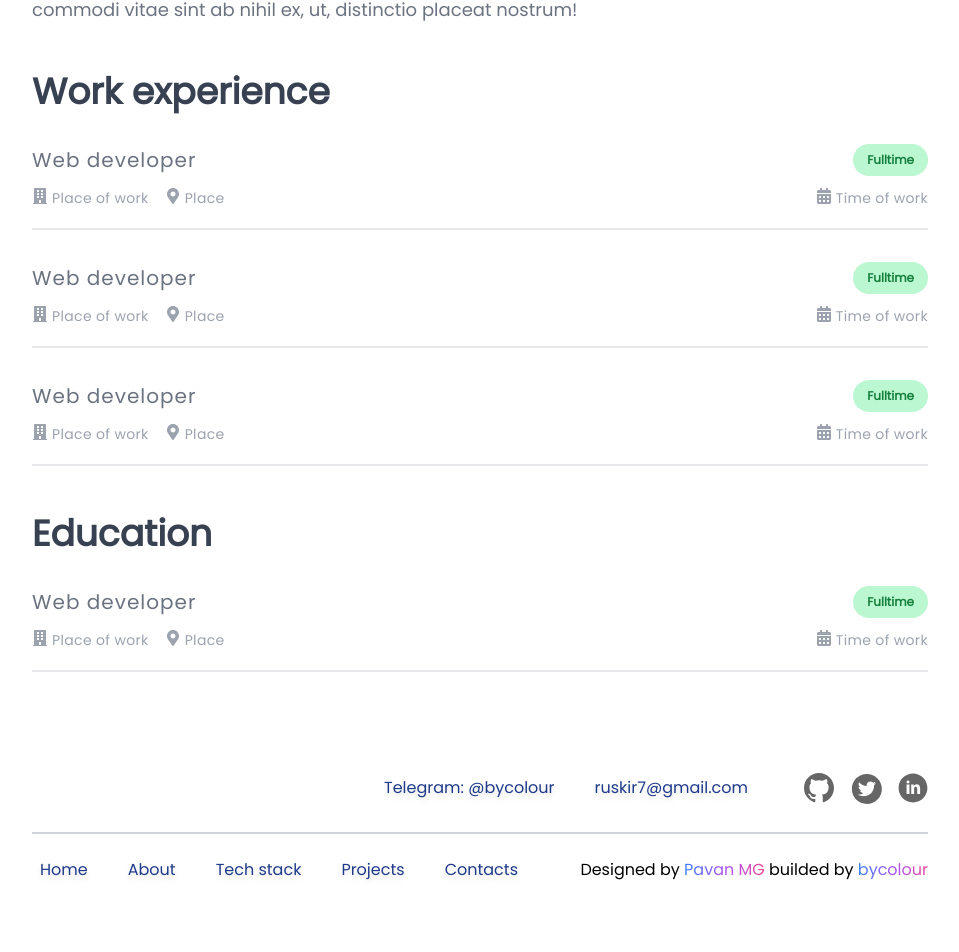
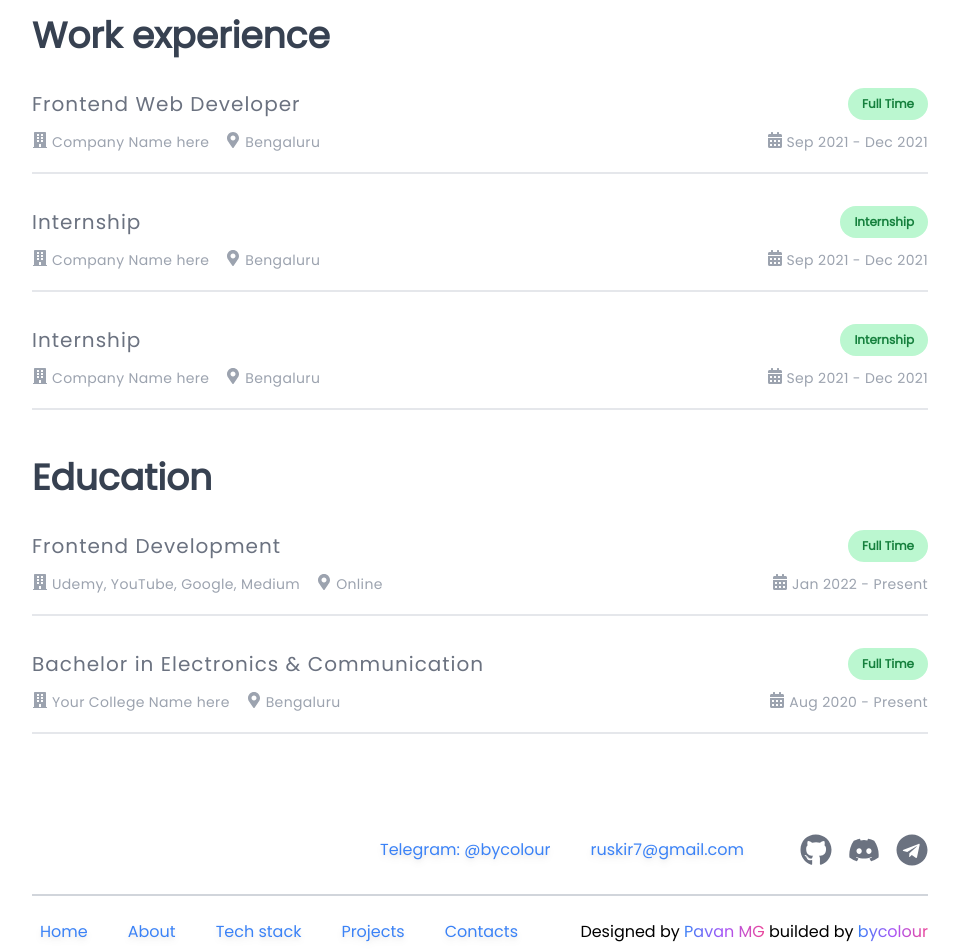
Before and after one commit to bycolour2/portfolio, a React (Vite) app: page /about in a window 1280 px wide. Shown: the part 376-1328 px from the top of the page, without its empty margins (160-1119 px from the left). Before the commit the page ends 1282 px from the top, so only its background shows below. Built offline with nearby package versions, Linux system fonts and the light colour scheme; what prettier-plugin-tailwindcss would draw is missing.

Commit message:
feat: adjusted for details info

```diff
--- a/src/components/Footer.tsx
+++ b/src/components/Footer.tsx
@@ -1,5 +1,6 @@
 import { NavLink } from 'react-router-dom';
 
+import { contactDetails, socialMediaUrl } from '../Details';
 import { Socials } from './Socials';
 
 export const Footer = () => {
@@ -7,19 +8,24 @@ export const Footer = () => {
     <footer className="flex flex-col justify-center bg-white">
       <div className="mx-auto w-[70%]">
         <div className="mb-4 flex flex-row items-center justify-end border-b-2 border-gray-300 pt-4 pb-6">
-          {/* <div className="text-slate-700 opacity-90">
+          {/* <div className="flex flex-col items-center justify-center text-slate-700 opacity-90">
             <span className="text-2xl font-bold">{'{696}'}</span>
-            <br />
             <span className="text-md font-bold">bycolour</span>
           </div> */}
           <div className="flex flex-row items-center justify-center gap-12">
             <div className="flex flex-row items-center justify-center gap-6">
-              <p className="p-2 text-base font-medium text-blue-900 drop-shadow-md hover:text-blue-700">
-                Telegram: @bycolour
-              </p>
-              <p className="p-2 text-base font-medium text-blue-900 drop-shadow-md hover:text-blue-700">
-                ruskir7@gmail.com
-              </p>
+              <div className="p-2 text-base font-medium text-blue-500 drop-shadow-md">
+                Telegram:{' '}
+                <a href={socialMediaUrl.telegram} className="hover:text-blue-900">
+                  {contactDetails.telegram}
+                </a>
+              </div>
+              <a
+                href="mailto:ruskir7@gmail.com"
+                className="p-2 text-base font-medium text-blue-500 drop-shadow-md hover:text-blue-900"
+              >
+                {contactDetails.email}
+              </a>
             </div>
             <Socials />
           </div>
@@ -28,31 +34,31 @@ export const Footer = () => {
           <div className="flex flex-row gap-6">
             <NavLink
               to={'/'}
-              className="p-2 text-base font-medium text-blue-900 drop-shadow-md hover:text-blue-700"
+              className="p-2 text-base font-medium text-blue-500 drop-shadow-md hover:text-blue-900"
             >
               Home
             </NavLink>
             <NavLink
               to={'/about'}
-              className="p-2 text-base font-medium text-blue-900 drop-shadow-md hover:text-blue-700"
+              className="p-2 text-base font-medium text-blue-500 drop-shadow-md hover:text-blue-900"
             >
               About
             </NavLink>
             <NavLink
               to={'/tech'}
-              className="p-2 text-base font-medium text-blue-900 drop-shadow-md hover:text-blue-700"
+              className="p-2 text-base font-medium text-blue-500 drop-shadow-md hover:text-blue-900"
             >
               Tech stack
             </NavLink>
             <NavLink
               to={'/projects'}
-              className="p-2 text-base font-medium text-blue-900 drop-shadow-md hover:text-blue-700"
+              className="p-2 text-base font-medium text-blue-500 drop-shadow-md hover:text-blue-900"
             >
               Projects
             </NavLink>
             <NavLink
               to={'/contacts'}
-              className="p-2 text-base font-medium text-blue-900 drop-shadow-md hover:text-blue-700"
+              className="p-2 text-base font-medium text-blue-500 drop-shadow-md hover:text-blue-900"
             >
               Contacts
             </NavLink>
--- a/src/components/NavBar.tsx
+++ b/src/components/NavBar.tsx
@@ -5,9 +5,8 @@ import { Socials } from './Socials';
 export const NavBar = () => {
   return (
     <header className="container mx-auto flex max-w-[70%] justify-between py-4">
-      <div className="bg-gradient-to-r from-blue-500 via-purple-500 to-pink-500 bg-clip-text text-transparent">
+      <div className="flex flex-col items-center justify-center bg-gradient-to-r from-blue-500 via-purple-500 to-pink-500 bg-clip-text text-transparent">
         <span className="text-3xl font-bold">{'{696}'}</span>
-        <br />
         <span className="text-lg font-bold">bycolour</span>
       </div>
       <nav className="flex flex-row items-center justify-center gap-12">
--- a/src/components/Socials.tsx
+++ b/src/components/Socials.tsx
@@ -1,19 +1,47 @@
+import {
+  FaDiscord,
+  FaGithub,
+  FaInstagram,
+  FaLinkedin,
+  FaTelegram,
+  FaTwitter,
+} from 'react-icons/fa';
+
 import GitHub from '../assets/svg/GitHub.svg';
 import LinkedIn from '../assets/svg/LinkedIn.svg';
 import Twitter from '../assets/svg/Twitter.svg';
+import { socialMediaUrl } from '../Details';
 
 export const Socials = () => {
   return (
-    <div className="flex flex-row items-center gap-4">
-      <a href="https://github.com/bycolour2" target="_blank" rel="noreferrer">
-        <img src={GitHub} alt="github" />
+    <div className="flex flex-row items-center gap-4 text-gray-500">
+      <a
+        href={socialMediaUrl.github}
+        target="_blank"
+        rel="noreferrer"
+        className="hover:text-gray-700"
+      >
+        <FaGithub size={32} className="hover:drop-shadow-md" />
       </a>
-      <a href="/" target="_blank" rel="noreferrer">
-        <img src={Twitter} alt="github" />
+      <a
+        href={socialMediaUrl.discord}
+        target="_blank"
+        rel="noreferrer"
+        className="hover:text-gray-700"
+      >
+        <FaDiscord size={32} className="hover:drop-shadow-md" />
       </a>
-      <a href="/" target="_blank" rel="noreferrer">
-        <img src={LinkedIn} alt="github" />
+      <a
+        href={socialMediaUrl.telegram}
+        target="_blank"
+        rel="noreferrer"
+        className="hover:text-gray-700"
+      >
+        <FaTelegram size={32} className="hover:drop-shadow-md" />
       </a>
+      {/* <a href={socialMediaUrl.linkdein} target="_blank" rel="noreferrer" className="hover:text-gray-700">
+        <FaLinkedin size={32} className="hover:drop-shadow-md" />
+      </a> */}
     </div>
   );
 };
--- a/src/pages/About.tsx
+++ b/src/pages/About.tsx
@@ -1,112 +1,78 @@
 import { FaBuilding, FaCalendarAlt, FaMapMarkerAlt } from 'react-icons/fa';
+
+import { educationDetails, personalDetails, workDetails } from '../Details';
 
 export const About = () => {
   return (
-    <>
     <main className="container mx-auto max-w-[70%] bg-white pt-16 pb-20">
       <section>
         <h1 className="text-4xl font-bold text-gray-700">About me</h1>
         <p className="max-w-3xl pt-8 pb-12 text-lg text-gray-500">
-            Lorem ipsum dolor sit amet, consectetur adipisicing elit. Rerum similique
-            architecto voluptas explicabo veritatis exercitationem optio tempora velit
-            doloribus. Doloremque expedita commodi tempore a ad ipsa explicabo numquam
-            error consequuntur. Sequi aspernatur saepe, iste quibusdam nam delectus nisi
-            odio repudiandae ex. Nobis quia earum suscipit, adipisci ad delectus
-            reiciendis sequi commodi vitae sint ab nihil ex, ut, distinctio placeat
-            nostrum!
+          {personalDetails.about}
         </p>
       </section>
       <section>
         <h2 className="text-4xl font-bold text-gray-700">Work experience</h2>
-          <article className="flex flex-col gap-3 border-b-2 border-gray-200 pt-8 pb-5">
+        {workDetails.map(({ company, duration, location, position, type }) => {
+          return (
+            <article
+              key={company}
+              className="flex flex-col gap-3 border-b-2 border-gray-200 pt-8 pb-5"
+            >
               <div className="flex flex-row items-center justify-between">
-              <h3 className="text-xl tracking-wider text-gray-500">Web developer</h3>
+                <h3 className="text-xl tracking-wider text-gray-500">{position}</h3>
                 <div className="rounded-3xl bg-green-200 px-3.5 py-2 text-xs font-semibold text-green-700">
-                Fulltime
+                  {type}
                 </div>
               </div>
               <div className="flex flex-row items-center justify-between text-sm tracking-wide text-gray-400">
                 <div className="flex flex-row items-center gap-4">
                   <p className="inline-flex gap-1">
-                  <FaBuilding size={16} /> Place of work
+                    <FaBuilding size={16} /> {company}
                   </p>
                   <p className="inline-flex gap-1">
-                  <FaMapMarkerAlt size={16} /> Place
+                    <FaMapMarkerAlt size={16} /> {location}
                   </p>
                 </div>
                 <p className="inline-flex gap-1">
-                <FaCalendarAlt size={16} /> Time of work
+                  <FaCalendarAlt size={16} /> {duration}
                 </p>
               </div>
             </article>
-          <article className="flex flex-col gap-3 border-b-2 border-gray-200 pt-8 pb-5">
-            <div className="flex flex-row items-center justify-between">
-              <h3 className="text-xl tracking-wider text-gray-500">Web developer</h3>
+          );
+        })}
+      </section>
+      <section>
+        <h2 className="pt-12 text-4xl font-bold text-gray-700">Education</h2>
+        {educationDetails.map(({ company, duration, location, position, type }) => {
+          return (
+            <article
+              key={company}
+              className="flex flex-col gap-3 border-b-2 border-gray-200 pt-8 pb-5"
+            >
+              <div className="flex flex-row items-center justify-between ">
+                <h3 className="text-xl tracking-wider text-gray-500">{position}</h3>
                 <div className="rounded-3xl bg-green-200 px-3.5 py-2 text-xs font-semibold text-green-700">
-                Fulltime
+                  {type}
                 </div>
               </div>
               <div className="flex flex-row items-center justify-between text-sm tracking-wide text-gray-400">
                 <div className="flex flex-row items-center gap-4">
                   <p className="inline-flex gap-1">
-                  <FaBuilding size={16} /> Place of work
+                    <FaBuilding size={16} /> {company}
                   </p>
                   <p className="inline-flex gap-1">
-                  <FaMapMarkerAlt size={16} /> Place
+                    <FaMapMarkerAlt size={16} /> {location}
                   </p>
                 </div>
                 <p className="inline-flex gap-1">
-                <FaCalendarAlt size={16} /> Time of work
+                  <FaCalendarAlt size={16} /> {duration}
                 </p>
               </div>
             </article>
-          <article className="flex flex-col gap-3 border-b-2 border-gray-200 pt-8 pb-5">
-            <div className="flex flex-row items-center justify-between">
-              <h3 className="text-xl tracking-wider text-gray-500">Web developer</h3>
-              <div className="rounded-3xl bg-green-200 px-3.5 py-2 text-xs font-semibold text-green-700">
-                Fulltime
-              </div>
-            </div>
-            <div className="flex flex-row items-center justify-between text-sm tracking-wide text-gray-400">
-              <div className="flex flex-row items-center gap-4">
-                <p className="inline-flex gap-1">
-                  <FaBuilding size={16} /> Place of work
-                </p>
-                <p className="inline-flex gap-1">
-                  <FaMapMarkerAlt size={16} /> Place
-                </p>
-              </div>
-              <p className="inline-flex gap-1">
-                <FaCalendarAlt size={16} /> Time of work
-              </p>
-            </div>
-          </article>
-        </section>
-        <section>
-          <h2 className="pt-12 text-4xl font-bold text-gray-700">Education</h2>
-          <article className="flex flex-col gap-3 border-b-2 border-gray-200 pt-8 pb-5">
-            <div className="flex flex-row items-center justify-between ">
-              <h3 className="text-xl tracking-wider text-gray-500">Web developer</h3>
-              <div className="rounded-3xl bg-green-200 px-3.5 py-2 text-xs font-semibold text-green-700">
-                Fulltime
-              </div>
-            </div>
-            <div className="flex flex-row items-center justify-between text-sm tracking-wide text-gray-400">
-              <div className="flex flex-row items-center gap-4">
-                <p className="inline-flex gap-1">
-                  <FaBuilding size={16} /> Place of work
-                </p>
-                <p className="inline-flex gap-1">
-                  <FaMapMarkerAlt size={16} /> Place
-                </p>
-              </div>
-              <p className="inline-flex gap-1">
-                <FaCalendarAlt size={16} /> Time of work
-              </p>
-            </div>
-          </article>
+          );
+        })}
       </section>
     </main>
-    </>
   );
 };
--- a/src/pages/Contacts.tsx
+++ b/src/pages/Contacts.tsx
@@ -1,6 +1,8 @@
+import { contactDetails } from '../Details';
+
 export const Contacts = () => {
   return (
-    <main className="container mx-auto flex min-h-[calc(100vh-96px)] max-w-[70%] flex-col items-center justify-center gap-8 bg-white pb-20">
+    <main className="container mx-auto flex min-h-[calc(100vh-96px)] max-w-[70%] flex-col items-center justify-center gap-4 bg-white pb-20">
       <p className="text-4xl font-bold text-gray-700">
         For any questions please contact me at
       </p>
@@ -8,8 +10,16 @@ export const Contacts = () => {
         href="mailto:ruskir7@gmail.com"
         className="bg-gradient-to-r from-blue-500 via-purple-500 to-pink-500 bg-clip-text text-6xl font-bold leading-loose text-transparent"
       >
-        ruskir7@gmail.com
+        {contactDetails.email}
       </a>
+      {contactDetails.phone ? (
+        <>
+          <p className="text-4xl font-bold text-gray-700">or</p>
+          <h2 className="bg-gradient-to-r from-blue-500 via-purple-500 to-pink-500 bg-clip-text text-6xl font-bold leading-loose text-transparent">
+            {contactDetails.phone}
+          </h2>
+        </>
+      ) : null}
     </main>
   );
 };
--- a/src/pages/Projects.tsx
+++ b/src/pages/Projects.tsx
@@ -1,3 +1,5 @@
+import { FaGithub, FaLink } from 'react-icons/fa';
+
 import projectImage1 from '../assets/projects/project1.jpg';
 import projectImage2 from '../assets/projects/project2.jpg';
 import projectImage3 from '../assets/projects/project3.jpg';
@@ -64,11 +66,61 @@ project lorem ipsum generator for dummy content`,
 
 export const Projects = () => {
   return (
-    <main className="container mx-auto max-w-[70%] bg-white pb-20">
+    <main className="container mx-auto max-w-[70%] bg-white pt-16 pb-20">
       <h2 className="text-4xl font-bold text-gray-700">Projects</h2>
       <p className="mt-4 max-w-3xl text-lg text-gray-500">
         Things i&apos;ve build so far
       </p>
+      <div className="mt-12 grid grid-cols-3 gap-12">
+        {projectDetails.map(
+          ({ image, title, description, techstack, previewLink, githubLink }, index) => {
+            return (
+              <article
+                key={index}
+                className="overflow-hidden rounded-xl shadow-xl shadow-slate-300"
+              >
+                <div className="h-56">
+                  <img src={image} alt={title} loading="lazy" />
+                </div>
+                <div className="p-4">
+                  <h2 className="text-lg font-semibold text-gray-700">{title}</h2>
+                  <p className="pt-2 text-sm font-light text-gray-500">{description}</p>
+                  <p className="pt-4 font-semibold">
+                    Tech stack:{' '}
+                    <span className="pt-2 text-base font-light text-gray-500">
+                      {techstack}
+                    </span>
+                  </p>
+                  <div className="flex flex-row items-center justify-between pt-4">
+                    <div className="flex flex-row items-center gap-2 text-gray-700">
+                      <FaLink />
+                      <a
+                        href={previewLink}
+                        target="_blank"
+                        rel="noreferrer"
+                        className="text-sm font-light text-gray-500 hover:text-gray-900 hover:underline"
+                      >
+                        Live preview
+                      </a>
+                    </div>
+                    <div className="flex flex-row items-center gap-2 text-gray-700">
+                      <FaGithub />
+                      <a
+                        href={githubLink}
+                        target="_blank"
+                        rel="noreferrer"
+                        className="text-sm font-light text-gray-500 hover:text-gray-900 hover:underline"
+                      >
+                        View code
+                      </a>
+                    </div>
+                  </div>
+                </div>
+              </article>
+            );
+          },
+        )}
+      </div>
     </main>
   );
 };
--- a/src/pages/Welcome.tsx
+++ b/src/pages/Welcome.tsx
@@ -1,6 +1,6 @@
 import { useEffect, useState } from 'react';
 
-import SimpleAvatar from './../assets/images/SimpleAvatar.png';
+import { personalDetails } from '../Details';
 
 export const Welcome = () => {
   const [pageLoaded, setPageLoaded] = useState(false);
@@ -42,14 +42,14 @@ export const Welcome = () => {
             !pageLoaded ? '-translate-x-72 opacity-0' : 'translate-x-0 opacity-100'
           } delay-700 duration-1000 ease-in-out`}
         >
-          Rustam
+          {personalDetails.name}
         </h1>
         <h1
           className={`mb-2 ${
             !pageLoaded ? '-translate-x-72 opacity-0' : 'translate-x-0 opacity-100'
           } delay-[1400ms] duration-1000 ease-in-out`}
         >
-          I build things for web
+          {personalDetails.tagline}
         </h1>
       </div>
       <div
@@ -57,7 +57,7 @@ export const Welcome = () => {
           !pageLoaded ? 'translate-x-72 opacity-0' : 'translate-x-0 opacity-100'
         } duration-[2000ms] ease-in-out`}
       >
-        <img src={SimpleAvatar} alt="Me!" className="rounded-full bg-white" />
+        <img src={personalDetails.img} alt="Me!" className="rounded-full bg-white" />
       </div>
     </main>
   );
```
Also changed, not shown: src/pages/Technologies.tsx (+23 -86 lines). Lines whose indentation alone changed are shown as unchanged.
